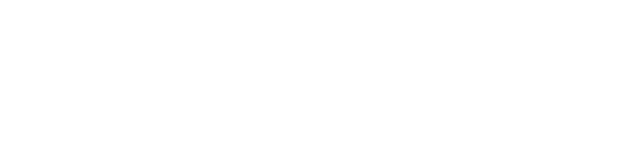
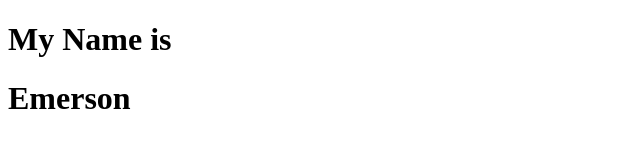
Before and after one commit to EmersonSmith256/CSC2510, a plain HTML site: page index.html in a window 1280 px wide. Shown: the whole page, without its empty margins (0-640 px from the left). Drawn offline with Linux system fonts and the light colour scheme.

Commit message:
updated body

```diff
--- a/index.html
+++ b/index.html
@@ -6,6 +6,7 @@
     <title>Hello Emerson</title>
 </head>
 <body>
-
+    <h1>My Name is</h1>
+    <h1>Emerson</h1>
 </body>
 </html>
```
